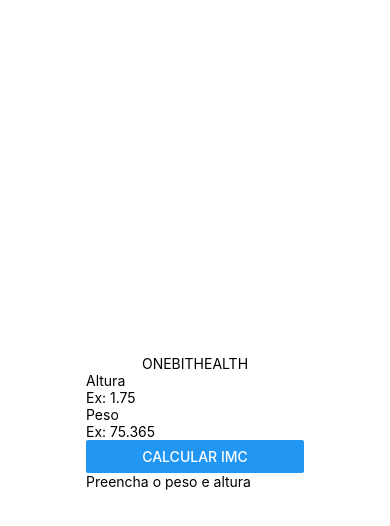
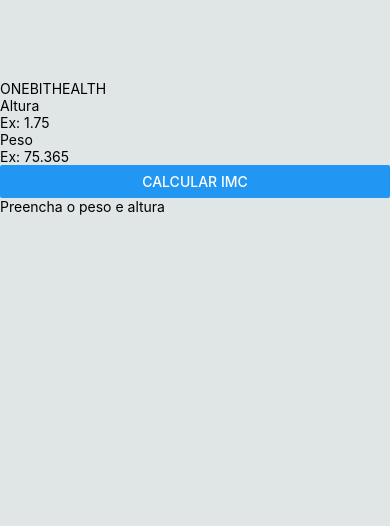
Before and after one commit to piedro404/imc-react-native-curso, a React Native app: screen / in a window 390 px wide. Shown: the top 526 px of the page. Built offline with nearby package versions, Linux system fonts and the light colour scheme.

Commit message:
feat: :art: Create Styles.js

```diff
--- a/App.js
+++ b/App.js
@@ -2,13 +2,13 @@
 import { StyleSheet, View } from 'react-native';
 
 import Title from './src/components/Title';
-import Main from './src/components/Main';
+import Form from './src/components/Form'
 
 export default function App() {
   return (
     <View style={styles.container}>
       <Title/>
-      <Main/>
+      <Form/>
     </View>
   );
 }
@@ -16,8 +16,7 @@
 const styles = StyleSheet.create({
   container: {
     flex: 1,
-    backgroundColor: '#fff',
-    alignItems: 'center',
-    justifyContent: 'center',
+    backgroundColor: '#e0e5e5',
+    paddingTop: 80,
   },
 });
--- a/src/components/Main/index.js
+++ /dev/null
@@ -1,11 +0,0 @@
-import React from "react";
-import { View } from "react-native";
-import Form from "../Form";
-
-export default function Main() {
-    return(
-        <View>
-            <Form/>
-        </View>
-    );
-}
```
Also changed, not shown: src/components/Form/ResultImc/style.js (added), src/components/Form/style.js (added), src/components/Title/style.js (added).
